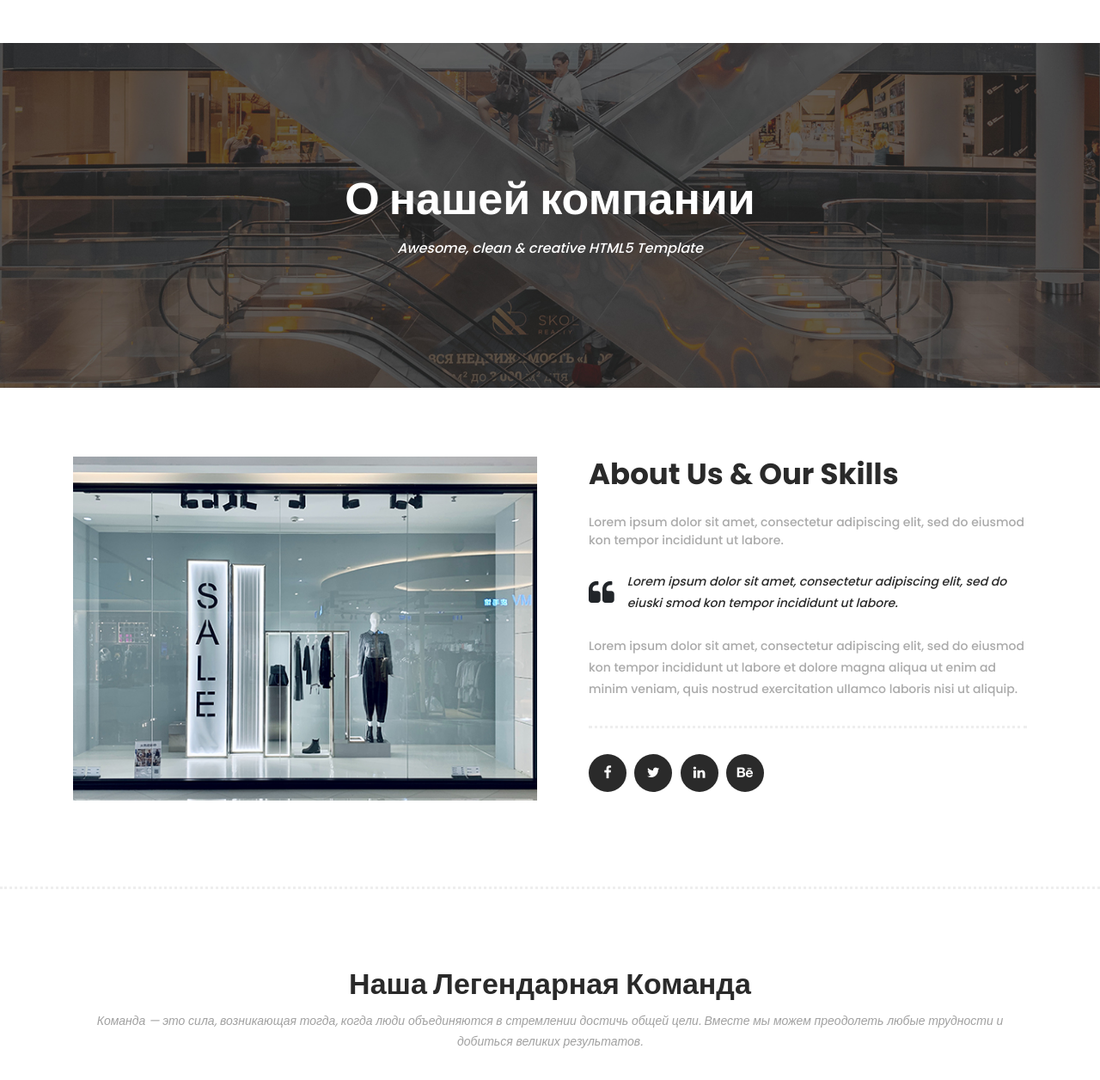
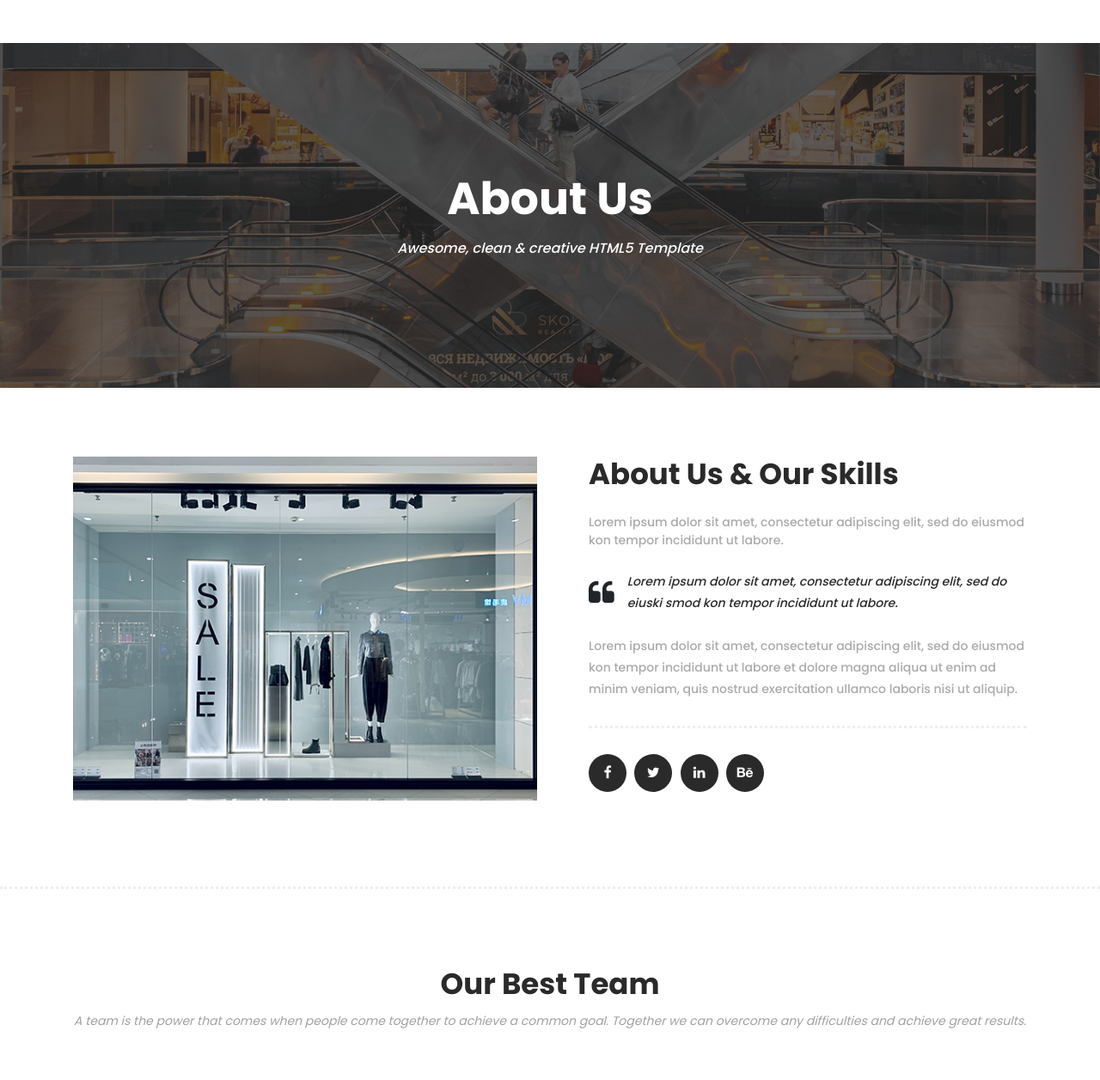
Before and after one commit to AlexaKolacheva/Hexashop, a Django app: page /about/ in a window 1280 px wide. Shown: the part 230-1486 px from the top of the page at 86% size. Run offline with Django 4.2, Linux system fonts and the light colour scheme; data comes from the database, SQL or seed files in the repository; both versions use the stored data as it was after the commit; some libraries are stand-ins or nearby versions.

Commit message:
Добавил новый код

```diff
--- a/templates/main/about.html
+++ b/templates/main/about.html
@@ -8,7 +8,7 @@
             <div class="row">
                 <div class="col-lg-12">
                     <div class="inner-content">
-                        <h2>О нашей компании</h2>
+                        <h2>About Us</h2>
                         <span>Awesome, clean &amp; creative HTML5 Template</span>
                     </div>
                 </div>
@@ -53,8 +53,8 @@
             <div class="row">
                 <div class="col-lg-12">
                     <div class="section-heading">
-                        <h2>Наша Легендарная Команда</h2>
-                        <span>Команда — это сила, возникающая тогда, когда люди объединяются в стремлении достичь общей цели. Вместе мы можем преодолеть любые трудности и добиться великих результатов.</span>
+                        <h2>Our Best Team</h2>
+                        <span>A team is the power that comes when people come together to achieve a common goal. Together we can overcome any difficulties and achieve great results.</span>
                     </div>
                 </div>
                 <div class="col-lg-4">
```
Also changed, not shown: db.sqlite3, 1 other file.
